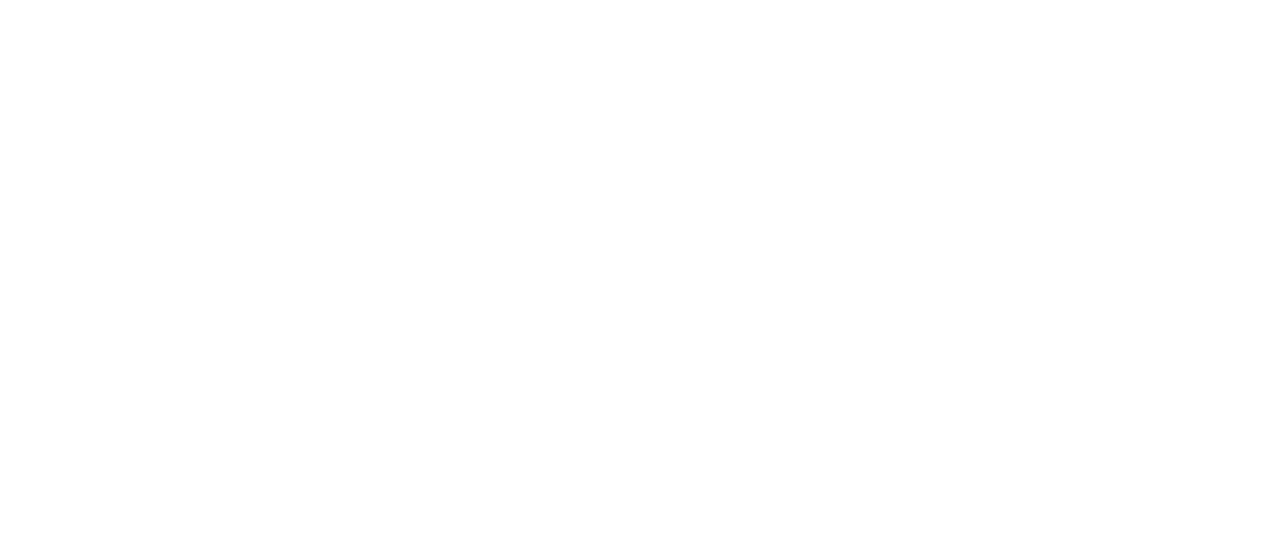
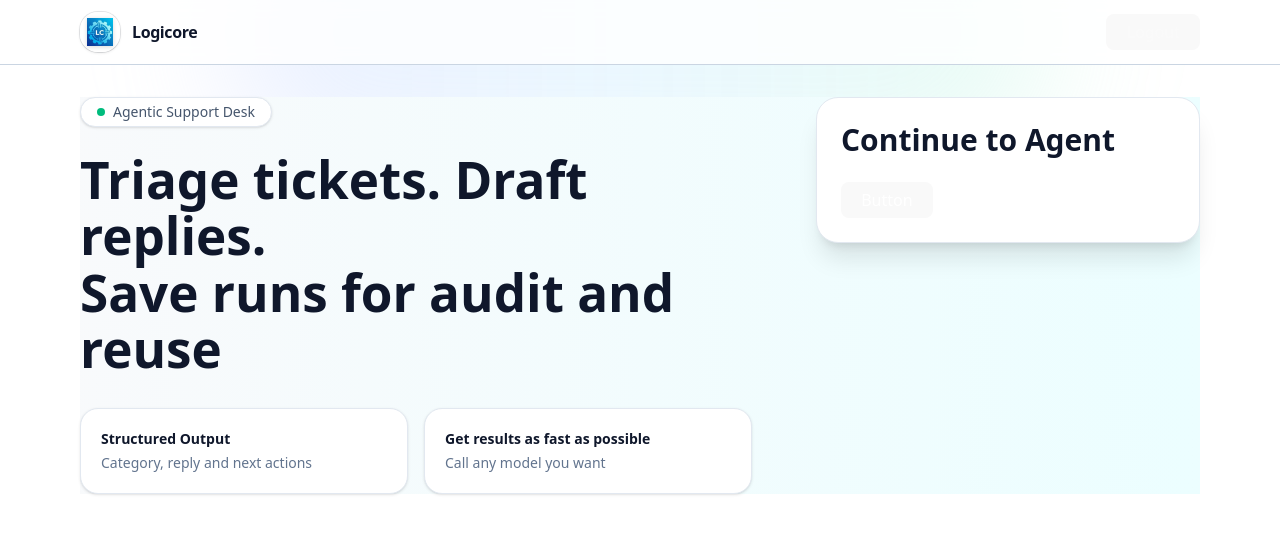
Before and after one commit to uzumaki902/Logicore, a React app in the folder frontend/: page /login in a window 1280 px wide. Shown: the top 534 px of the page. Built offline with nearby package versions, Linux system fonts and the light colour scheme; no server answers; the HTML template or start-up script is replaced by a standard one.

Commit message:
fgfgdgdf

```diff
--- a/frontend/src/components/common/layout.tsx
+++ b/frontend/src/components/common/layout.tsx
@@ -1,9 +1,42 @@
+import { Link, Outlet } from "react-router-dom";
+import { Button } from "../ui/button";
+import logo from "@/assets/images/logilogo.png"
+
 
 
 export default function CommonLayout() {
-  <div>
-    hello hehehhehehe nigggas sugg maah cockk
-  </div>
+  return (
+    <div className="min-h-screen bg-white">
+      <div className="fixed inset-0">
+        <div className="absolute -top-28 left-1/2 h-72 w-208 -translate-x-1/2 rounded-full bg-linear-to-r from-indigo-200/35 via-sky-200/30 to-emerald-200/25 blur-3xl" />
+      </div>
+      <header className="sticky top-0 z-20 border-b border-slate-300 bg-white/80 backdrop-blur">
+        <div className="mx-auto flex h-16 max-w-6xl items-center gap-4 px-4">
+          <Link to="/">
+            <div className="flex items-center gap-3">
+              <div className="flex h-10 w-10 items-center justify-center rounded-2xl bg-white/95 shadow-sm ring-1 ring-slate-900/10 backdrop-blur">
+                <img
+                  src={logo}
+                  alt="Logicore Logo"
+                  className="h-7 w-7 object-contain drop-shadow-sm"
+                />
+              </div>
+              <div>
+                <div className="text-md font-semibold tracking-tight text-slate-900">
+                  Logicore
+                </div>
+              </div>
+            </div>
+          </Link>
 
-
+          <div className="ml-auto flex items-center gap-2">
+            <Button>Logout</Button>
+          </div>
+        </div>
+      </header>
+      <main className="relative mx-auto max-w-6xl px-4 py-8">
+        <Outlet />
+      </main>
+    </div>
+  );
 }
--- /dev/null
+++ b/frontend/src/context/auth.tsx
@@ -0,0 +1,88 @@
+import React, { createContext, useContext, useEffect, useState } from "react";
+import { useLocation, useNavigate } from "react-router-dom";
+import { apiGet, apiPost } from "@/lib/api";
+
+export type User = {
+  id: string;
+  email: string;
+  name?: string;
+};
+
+type MeResponse = {
+  user: User;
+};
+
+type AuthContextVal = {
+  user: User | null;
+  loading: boolean;
+  logout: () => Promise<void>;
+};
+
+const AuthContext = createContext<AuthContextVal | null>(null);
+
+export function AuthProvider({ children }: { children: React.ReactNode }) {
+  const [user, setUser] = useState<User | null>(null);
+  const [loading, setLoading] = useState(true);
+
+  useEffect(() => {
+    let mounted = true;
+
+    async function fetchUser() {
+      try {
+        const res = await apiGet<MeResponse>("/auth/me");
+        if (!mounted) return;
+
+        if (res.ok) {
+          setUser(res.data.user);
+        } else {
+          setUser(null);
+        }
+      } catch {
+        if (!mounted) return;
+        setUser(null);
+      } finally {
+        if (!mounted) return;
+        setLoading(false);
+      }
+    }
+
+    fetchUser();
+    return () => {
+      mounted = false;
+    };
+  }, []);
+
+  async function logout() {
+    await apiPost("/auth/logout");
+    setUser(null);
+  }
+
+  return (
+    <AuthContext.Provider value={{ user, loading, logout }}>
+      {children}
+    </AuthContext.Provider>
+  );
+}
+
+export function useAuth() {
+  const contextVal = useContext(AuthContext);
+  if (!contextVal) throw new Error("useAuth must be used inside AuthProvider");
+  return contextVal;
+}
+
+export function AuthGate({ children }: { children: React.ReactNode }) {
+  const { user, loading } = useAuth();
+  const navigate = useNavigate();
+  const location = useLocation();
+
+  useEffect(() => {
+    if (!loading && !user) {
+      navigate("/login", { replace: true, state: { from: location.pathname } });
+    }
+  }, [loading, navigate, user, location.pathname]);
+
+  if (loading) return <div>Checking session...</div>;
+  if (!user) return null;
+
+  return <>{children}</>;
+}
--- a/frontend/src/main.tsx
+++ b/frontend/src/main.tsx
@@ -2,12 +2,15 @@ import { createRoot } from "react-dom/client";
 import "./index.css";
 import App from "./App.tsx";
 import { BrowserRouter } from "react-router-dom";
+import { AuthProvider } from "./context/auth.tsx";
 
 
 createRoot(document.getElementById("root")!).render(
   <BrowserRouter>
 
-      <App />
+      <AuthProvider>
+        <App />
+      </AuthProvider>
 
   </BrowserRouter>,
 );
```
Also changed, not shown: frontend/src/assets/images/logilogo.png (added), frontend/src/assets/images/logitag.png (added).
